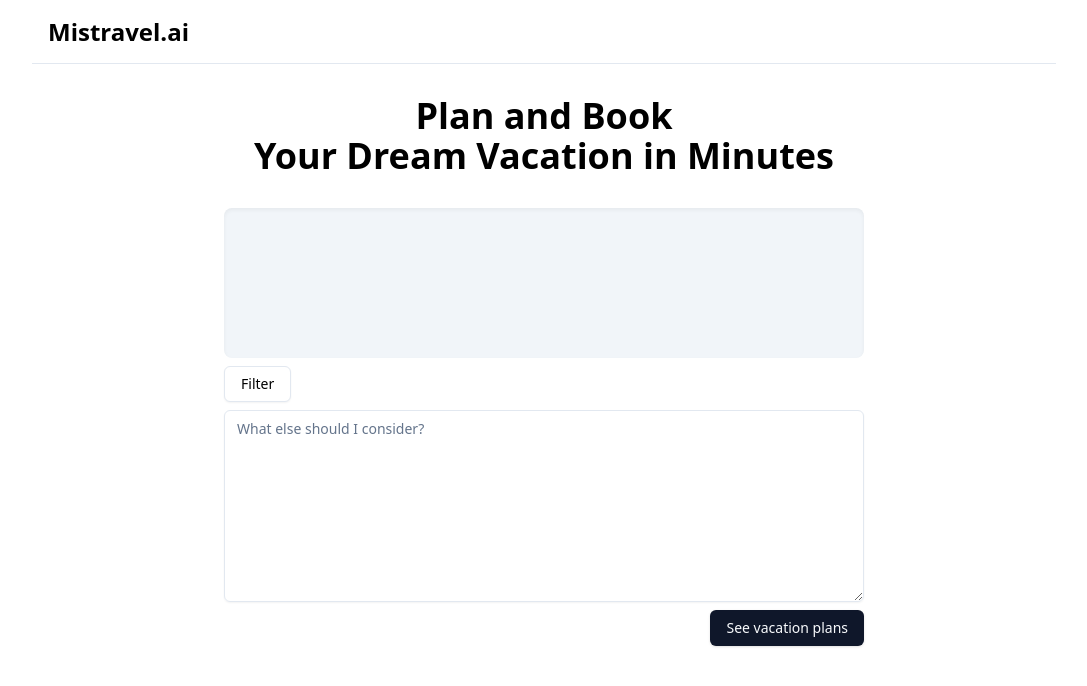
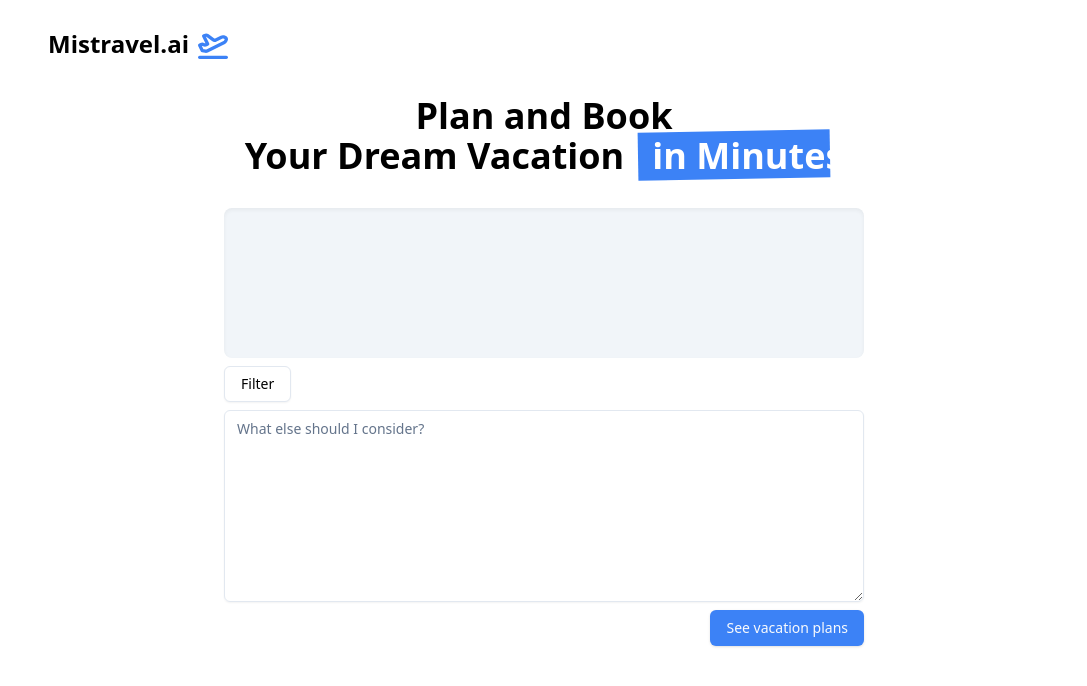
Before and after one commit to lusxvr/mistral_qb_hack, a Vue app in the folder webapp/: page / in a window 1280 px wide. Shown: the top 686 px of the page, without its empty margins (96-1183 px from the left). Built offline with nearby package versions, Linux system fonts and the light colour scheme.

Commit message:
small design optimizations

```diff
--- a/webapp/src/App.vue
+++ b/webapp/src/App.vue
@@ -4,6 +4,7 @@ import { useChatLogStore } from '@/pinia/chatLog';
 import Filter from '@/interaction/Filter.vue';
 import TextInput from '@/interaction/TextInput.vue'
 import ChatLog from '@/interaction/ChatLog.vue'
+import { PlaneTakeoff } from 'lucide-vue-next'
 
 // initialize stores
 const userInfoStore = useUserInfoStore();
@@ -12,12 +13,22 @@ const chatLogStore = useChatLogStore();
 
 <template>
   <div class="mx-4 md:mx-8 lg:mx-16 xl:mx-32 2xl:mx-64 max-w-7xl mb-16">
-    <header class="w-full h-16 border-b border-slate-200 flex items-center px-4 text-2xl font-bold">
-      Mistravel.ai
+    <header class="w-full pt-6 h-16 border-slate-200 flex items-center px-4 text-2xl font-black">
+      <div class="flex flex-row items-center space-x-2">
+        <div>Mistravel.ai</div>
+        <PlaneTakeoff :size="32" color="#3C82F6" :stroke-width="2.5" />
+      </div>
     </header>
     <div class="mt-8 mx-4 md:mx-16 lg:mx-48 2xl:mx-64 text-center">
       <div class="mb-8">
-        <div class="text-4xl font-bold">Plan and Book <br>Your Dream Vacation in Minutes</div>
+        <div class="text-4xl font-bold">
+          Plan and Book <br>
+          Your Dream Vacation
+          <span class="relative">
+            <span class="relative z-10 text-white">&nbsp; in Minutes</span>
+            <div class="absolute bg-[#3C82F6] w-48 -rotate-1 h-12 -top-0 left-1 z-0"></div>
+          </span>
+        </div>
       </div>
       <div class="flex flex-col space-y-2 items-start justify-center h-full">
         <ChatLog />
--- a/webapp/src/interaction/TextInput.vue
+++ b/webapp/src/interaction/TextInput.vue
@@ -26,7 +26,7 @@ const handleSubmit = () => {
 <template>
     <Textarea v-model="inputValue" placeholder="What else should I consider?" class="min-h-48" />
     <div class="w-full flex justify-end">
-      <Button variant="default" @click="handleSubmit" :disabled="isWaitingForResponse">
+      <Button variant="default" @click="handleSubmit" :disabled="isWaitingForResponse" class="bg-[#3C82F6] hover:bg-[#2864c3]">
         <LoaderCircle v-if="isWaitingForResponse" class="animate-spin h-4 w-4" />
         <span v-else>See vacation plans</span>
       </Button>
```
